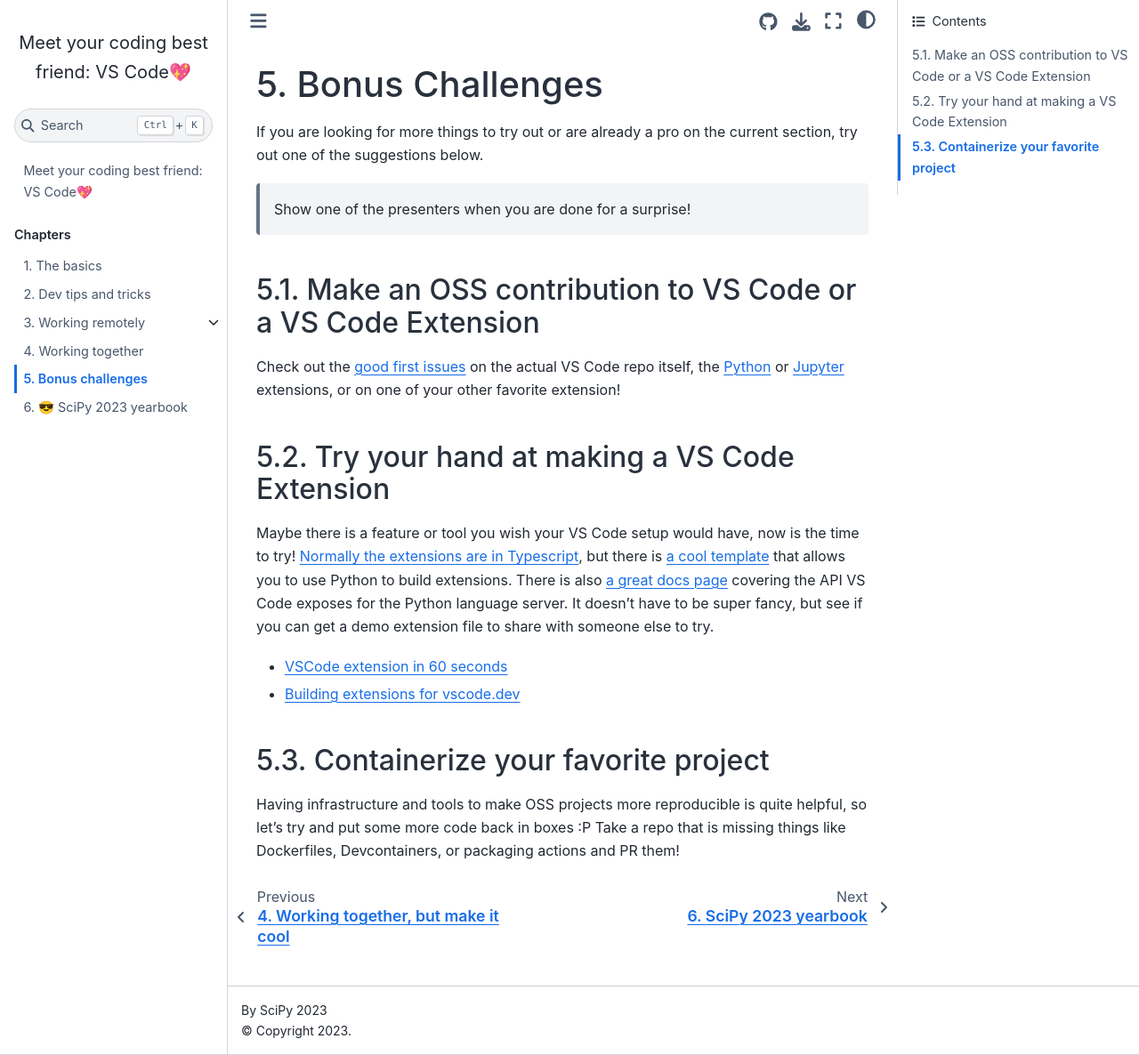
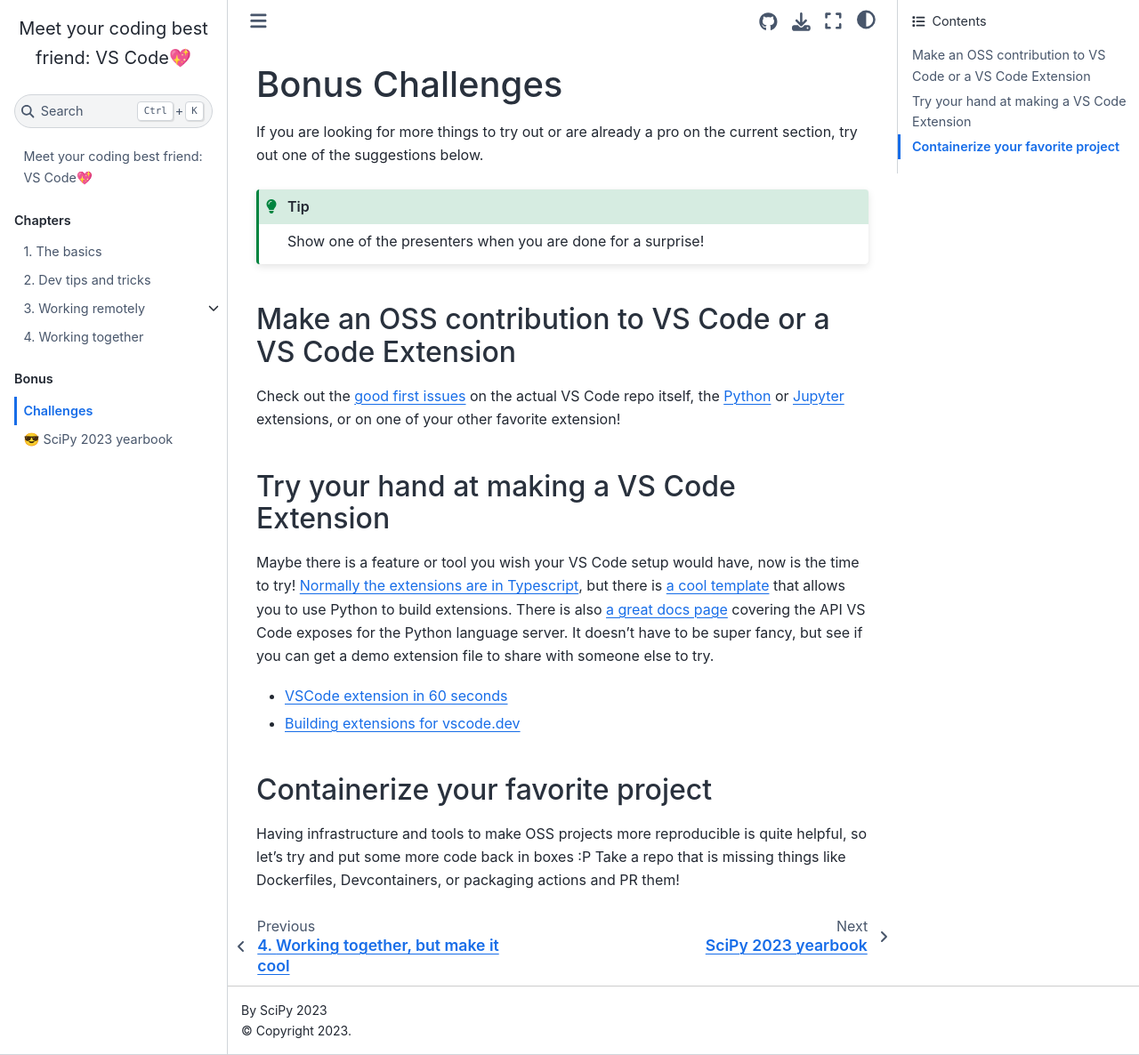
Before and after one commit to crazy4pi314/scipy-vscode-tutorial, a Jupyter Book: the page built from challenges.md, in a window 1280 px wide and 1186 px high. Shown: the whole window at 89% size. Built offline with Jupyter Book 1.0.4 settings and Sphinx 7.4.7 and the Sphinx Book theme 1.1.4, drawn with Linux system fonts in a browser that asks for light colours; some of the changed lines change nothing that is shown.

Commit message:
adding un-numberd toc

````diff
--- a/_toc.yml
+++ b/_toc.yml
@@ -22,7 +22,10 @@
         - file: architecture
     - title: Working together
       file: 4-collaboration
-    - title: Bonus challenges
+  - caption: Bonus
+    numbered: False
+    chapters:
+    - title: Challenges
       file: challenges
     - title: 😎 SciPy 2023 yearbook
       file: yearbook2023
--- a/challenges.md
+++ b/challenges.md
@@ -1,7 +1,10 @@
 # Bonus Challenges
 
 If you are looking for more things to try out or are already a pro on the current section, try out one of the suggestions below.
-> Show one of the presenters when you are done for a surprise!
+
+```{tip}
+Show one of the presenters when you are done for a surprise!
+```
 
 ## Make an OSS contribution to VS Code or a VS Code Extension
 
````
